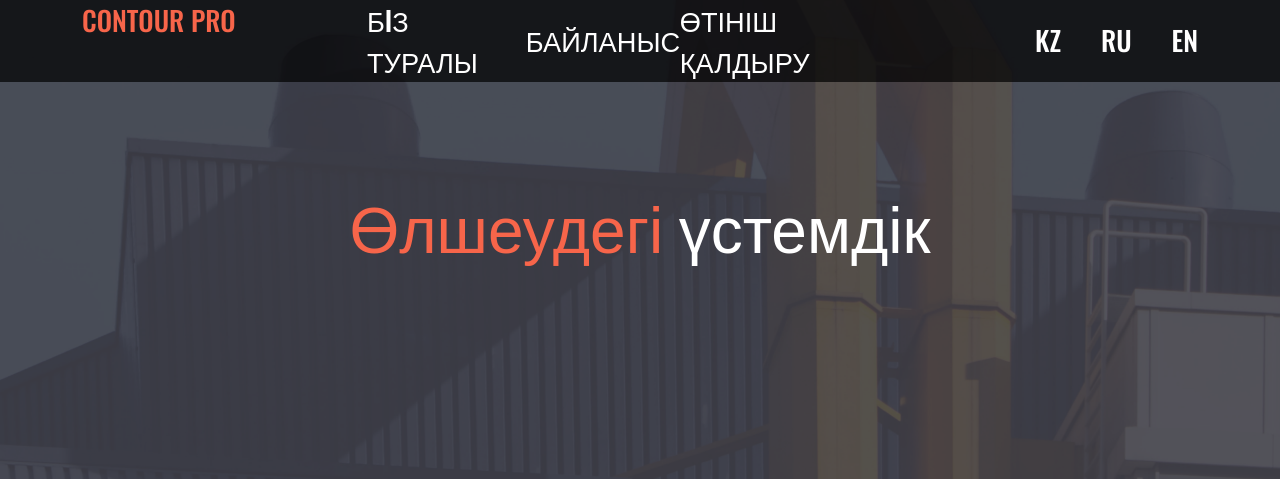
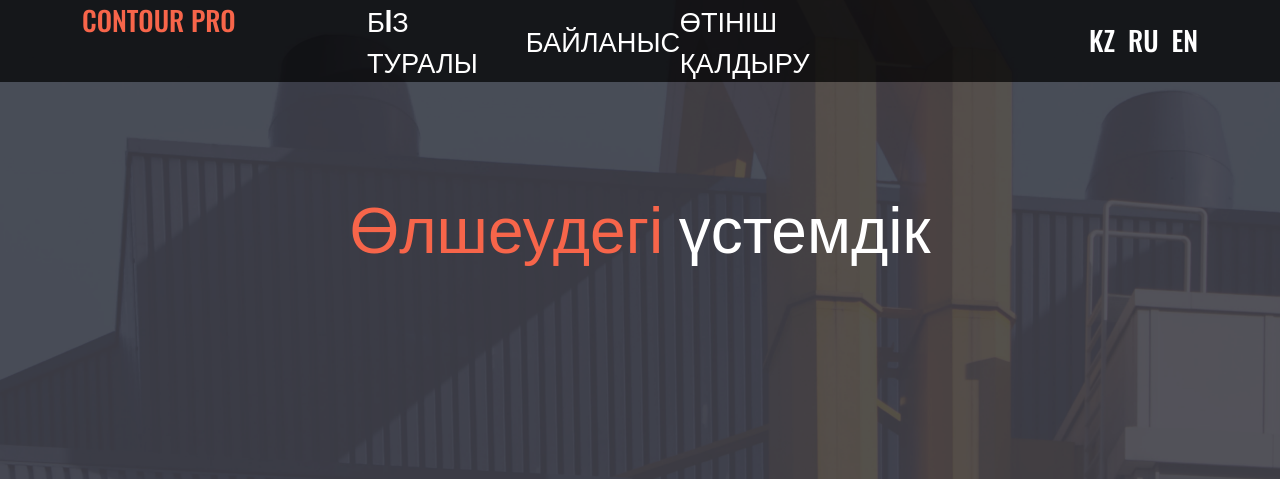
Before and after one commit to PaaavelZ/promshop, a Django app: page / in a window 1280 px wide. Shown: the top 479 px of the page. Run offline with Django 4.2, Linux system fonts and the light colour scheme; data that the repository does not hold is empty; parts of the project's set-up code (start-up, migrations or seed data) failed here and were passed over; some libraries are stand-ins or nearby versions.

Commit message:
hotfix2909

```diff
--- a/static/css/main.css
+++ b/static/css/main.css
@@ -70,7 +70,7 @@ section {
 .header-languages {
     display: flex;
     flex-wrap: nowrap;
-    justify-content: space-between;
+    justify-content: end;
 }
 
 .header-language {
@@ -78,6 +78,7 @@ section {
     flex-direction: row;
     align-items: center;
     justify-content: center;
+    padding: 0px 0px 0px 10px;
 }
 
 .header-language a {
```
